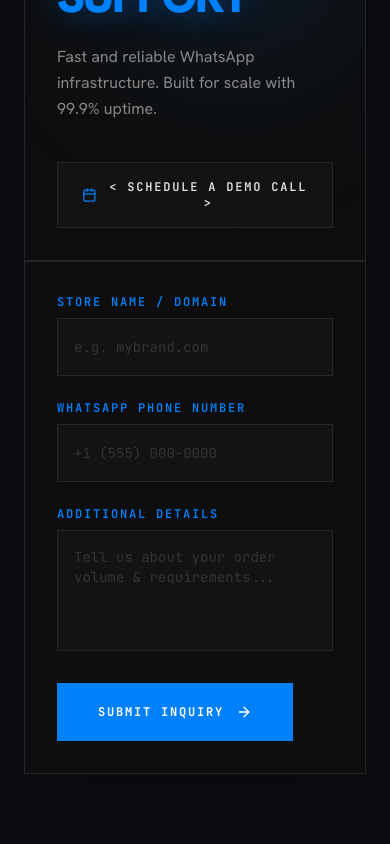
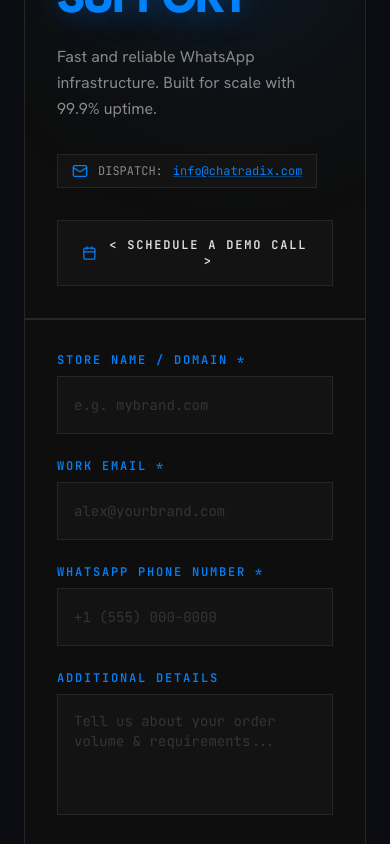
Before and after one commit to chatradix/chatradix, a React (Vite) app: page / in a window 390 px wide. Shown: the part 6309-7153 px from the top of the page. Built offline with nearby package versions, Linux system fonts and the light colour scheme.

Commit message:
feat: setup SYSTEM SUPPORT form to send email inquiries directly to info@chatradix.com

```diff
--- a/src/components/SystemSupportSection.tsx
+++ b/src/components/SystemSupportSection.tsx
@@ -1,5 +1,5 @@
 import React, { useState } from 'react';
-import { ArrowRight, CheckCircle2, Loader2, Calendar } from 'lucide-react';
+import { ArrowRight, CheckCircle2, Loader2, Calendar, Mail, AlertCircle } from 'lucide-react';
 
 interface SystemSupportSectionProps {
   onNotify: (msg: string) => void;
@@ -8,27 +8,62 @@
 export const SystemSupportSection: React.FC<SystemSupportSectionProps> = ({ onNotify }) => {
   const [formData, setFormData] = useState({
     storeName: '',
+    email: '',
     phone: '',
     details: '',
   });
 
   const [submitting, setSubmitting] = useState(false);
   const [isSuccess, setIsSuccess] = useState(false);
+  const [errorMessage, setErrorMessage] = useState('');
 
-  const handleSubmit = (e: React.FormEvent) => {
+  const handleSubmit = async (e: React.FormEvent) => {
     e.preventDefault();
-    if (!formData.storeName || !formData.phone) return;
+    if (!formData.storeName || !formData.email || !formData.phone) return;
 
     setSubmitting(true);
-    setTimeout(() => {
+    setErrorMessage('');
+
+    try {
+      const response = await fetch('https://formsubmit.co/ajax/info@chatradix.com', {
+        method: 'POST',
+        headers: {
+          'Content-Type': 'application/json',
+          'Accept': 'application/json',
+        },
+        body: JSON.stringify({
+          'Store Name / Domain': formData.storeName,
+          'Work Email': formData.email,
+          'WhatsApp Phone Number': formData.phone,
+          'Additional Details': formData.details || 'None provided',
+          '_subject': `New System Support Inquiry from ${formData.storeName}`,
+          '_replyto': formData.email,
+          '_template': 'table',
+          '_captcha': 'false',
+        }),
+      });
+
+      const data = await response.json().catch(() => null);
+
+      if (response.ok && (!data || data.success === 'true' || data.success === true || response.status === 200)) {
+        setIsSuccess(true);
+        onNotify('Inquiry transmitted directly to info@chatradix.com!');
+      } else {
+        throw new Error((data && data.message) || 'Failed to submit inquiry.');
+      }
+    } catch (err: any) {
+      console.error('Submission error:', err);
+      setErrorMessage(
+        'Unable to send automatically right now. You can email us directly at info@chatradix.com.'
+      );
+    } finally {
       setSubmitting(false);
-      setIsSuccess(true);
-      onNotify('Inquiry submitted successfully! Support team will reach out.');
-    }, 1500);
+    }
   };
 
   const handleReset = () => {
-    setFormData({ storeName: '', phone: '', details: '' });
+    setFormData({ storeName: '', email: '', phone: '', details: '' });
+    setErrorMessage('');
     setIsSuccess(false);
   };
 
@@ -58,9 +93,20 @@
               <span className="text-[#0080FB] glow-text">SUPPORT</span>
             </h2>
 
-            <p className="font-['Hanken_Grotesk'] text-base md:text-lg text-[#888888] mb-10 max-w-md leading-relaxed">
+            <p className="font-['Hanken_Grotesk'] text-base md:text-lg text-[#888888] mb-8 max-w-md leading-relaxed">
               Fast and reliable WhatsApp infrastructure. Built for scale with 99.9% uptime.
             </p>
+
+            <div className="inline-flex items-center gap-2.5 px-3.5 py-2 bg-[#131313] border border-[#262626] text-xs font-['JetBrains_Mono'] text-[#c1c6d6] mb-8">
+              <Mail className="w-4 h-4 text-[#0080FB]" />
+              <span className="text-[#888888]">DISPATCH:</span>
+              <a
+                href="mailto:info@chatradix.com"
+                className="text-[#0080FB] hover:text-white transition-colors underline decoration-[#0080FB]/40"
+              >
+                info@chatradix.com
+              </a>
+            </div>
           </div>
 
           <button
@@ -79,7 +125,7 @@
               {/* Field 1: Store Name / Domain */}
               <div className="flex flex-col gap-2">
                 <label htmlFor="store-name" className="font-['JetBrains_Mono'] text-xs text-[#0080FB] uppercase tracking-[0.15em] font-semibold">
-                  STORE NAME / DOMAIN
+                  STORE NAME / DOMAIN *
                 </label>
                 <div className="border border-[#262626] p-4 focus-within:border-[#0080FB] transition-colors bg-[#131313]">
                   <input
@@ -94,10 +140,28 @@
                 </div>
               </div>
 
-              {/* Field 2: WhatsApp Phone Number */}
+              {/* Field 2: Work Email */}
+              <div className="flex flex-col gap-2">
+                <label htmlFor="work-email" className="font-['JetBrains_Mono'] text-xs text-[#0080FB] uppercase tracking-[0.15em] font-semibold">
+                  WORK EMAIL *
+                </label>
+                <div className="border border-[#262626] p-4 focus-within:border-[#0080FB] transition-colors bg-[#131313]">
+                  <input
+                    id="work-email"
+                    type="email"
+                    required
+                    value={formData.email}
+                    onChange={(e) => setFormData({ ...formData, email: e.target.value })}
+                    placeholder="alex@yourbrand.com"
+                    className="w-full bg-transparent border-none p-0 font-['JetBrains_Mono'] text-sm text-[#e5e2e1] focus:outline-none focus:ring-0 placeholder:text-[#353534]"
+                  />
+                </div>
+              </div>
+
+              {/* Field 3: WhatsApp Phone Number */}
               <div className="flex flex-col gap-2">
                 <label htmlFor="whatsapp-phone" className="font-['JetBrains_Mono'] text-xs text-[#0080FB] uppercase tracking-[0.15em] font-semibold">
-                  WHATSAPP PHONE NUMBER
+                  WHATSAPP PHONE NUMBER *
                 </label>
                 <div className="border border-[#262626] p-4 focus-within:border-[#0080FB] transition-colors bg-[#131313]">
                   <input
@@ -112,7 +176,7 @@
                 </div>
               </div>
 
-              {/* Field 3: Additional Details */}
+              {/* Field 4: Additional Details */}
               <div className="flex flex-col gap-2">
                 <label htmlFor="additional-details" className="font-['JetBrains_Mono'] text-xs text-[#0080FB] uppercase tracking-[0.15em] font-semibold">
                   ADDITIONAL DETAILS
@@ -129,6 +193,26 @@
                 </div>
               </div>
 
+              {/* Error Notice if any */}
+              {errorMessage && (
+                <div className="p-4 border border-[#ff4d4f]/40 bg-[#ff4d4f]/10 text-xs font-['JetBrains_Mono'] text-[#ffb4ab] flex flex-col gap-2">
+                  <div className="flex items-center gap-2">
+                    <AlertCircle className="w-4 h-4 text-[#ff4d4f] shrink-0" />
+                    <span>{errorMessage}</span>
+                  </div>
+                  <a
+                    href={`mailto:info@chatradix.com?subject=${encodeURIComponent(
+                      `Support Inquiry: ${formData.storeName}`
+                    )}&body=${encodeURIComponent(
+                      `Store: ${formData.storeName}\nEmail: ${formData.email}\nPhone: ${formData.phone}\n\nDetails:\n${formData.details}`
+                    )}`}
+                    className="text-[#0080FB] underline hover:text-white transition-colors uppercase font-bold mt-1"
+                  >
+                    Click to dispatch directly via your email client &rarr;
+                  </a>
+                </div>
+              )}
+
               {/* Submit Button */}
               <button
                 type="submit"
@@ -137,7 +221,7 @@
               >
                 {submitting ? (
                   <>
-                    <span>SUBMITTING...</span>
+                    <span>TRANSMITTING INQUIRY...</span>
                     <Loader2 className="w-4 h-4 animate-spin" />
                   </>
                 ) : (
@@ -153,10 +237,10 @@
             <div className="flex flex-col gap-6 py-8">
               <div className="flex items-center gap-3 text-[#25D366]">
                 <CheckCircle2 className="w-8 h-8" />
-                <h3 className="font-['Hanken_Grotesk'] text-2xl font-extrabold uppercase">Inquiry Received</h3>
+                <h3 className="font-['Hanken_Grotesk'] text-2xl font-extrabold uppercase">Inquiry Transmitted</h3>
               </div>
               <p className="font-['Hanken_Grotesk'] text-base text-[#888888] leading-relaxed">
-                Thank you. Our technical architecture team will analyze your store request and connect via WhatsApp within 24 hours.
+                Thank you! Your inquiry has been securely dispatched to <strong className="text-white">info@chatradix.com</strong>. Our technical architecture team will analyze your requirements and connect via WhatsApp/Email within 24 hours.
               </p>
               <button
                 onClick={handleReset}
```
Also changed, not shown: 3 other files (tests, documents, lock files or other folders).
